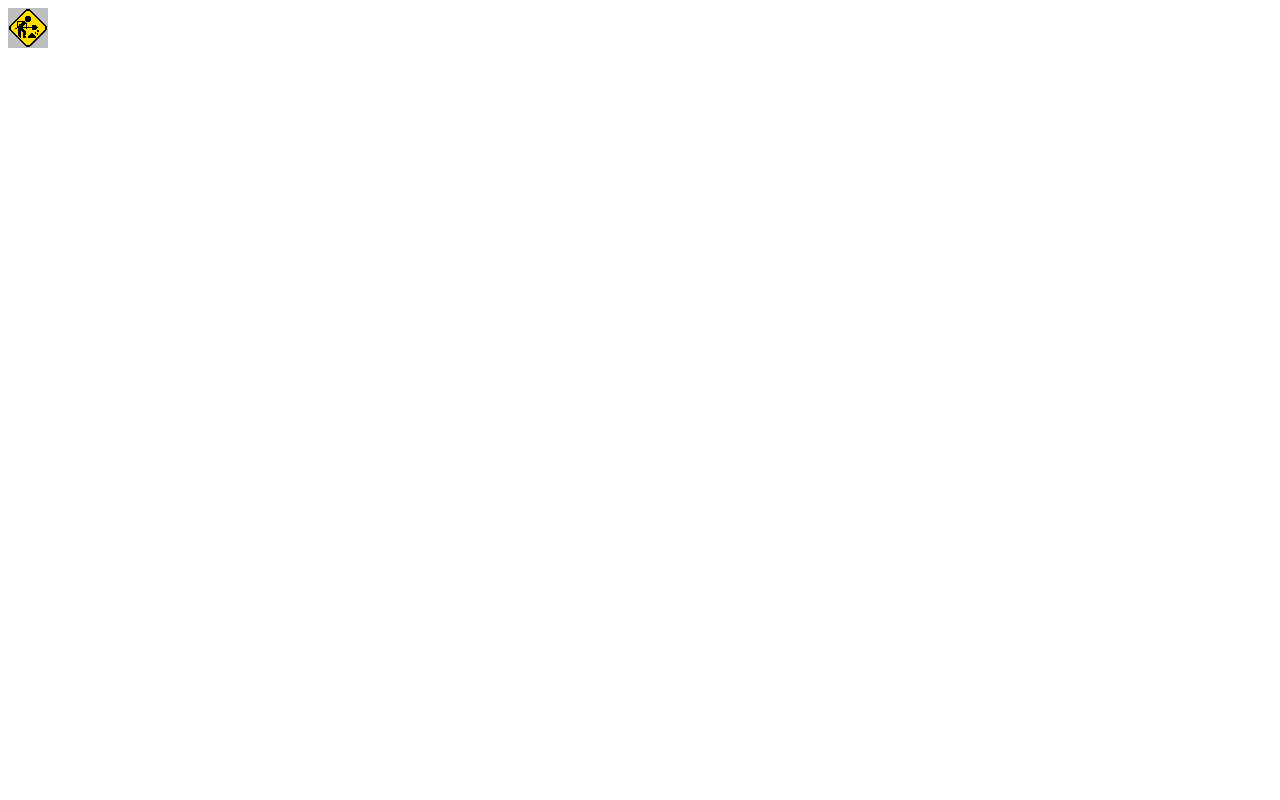
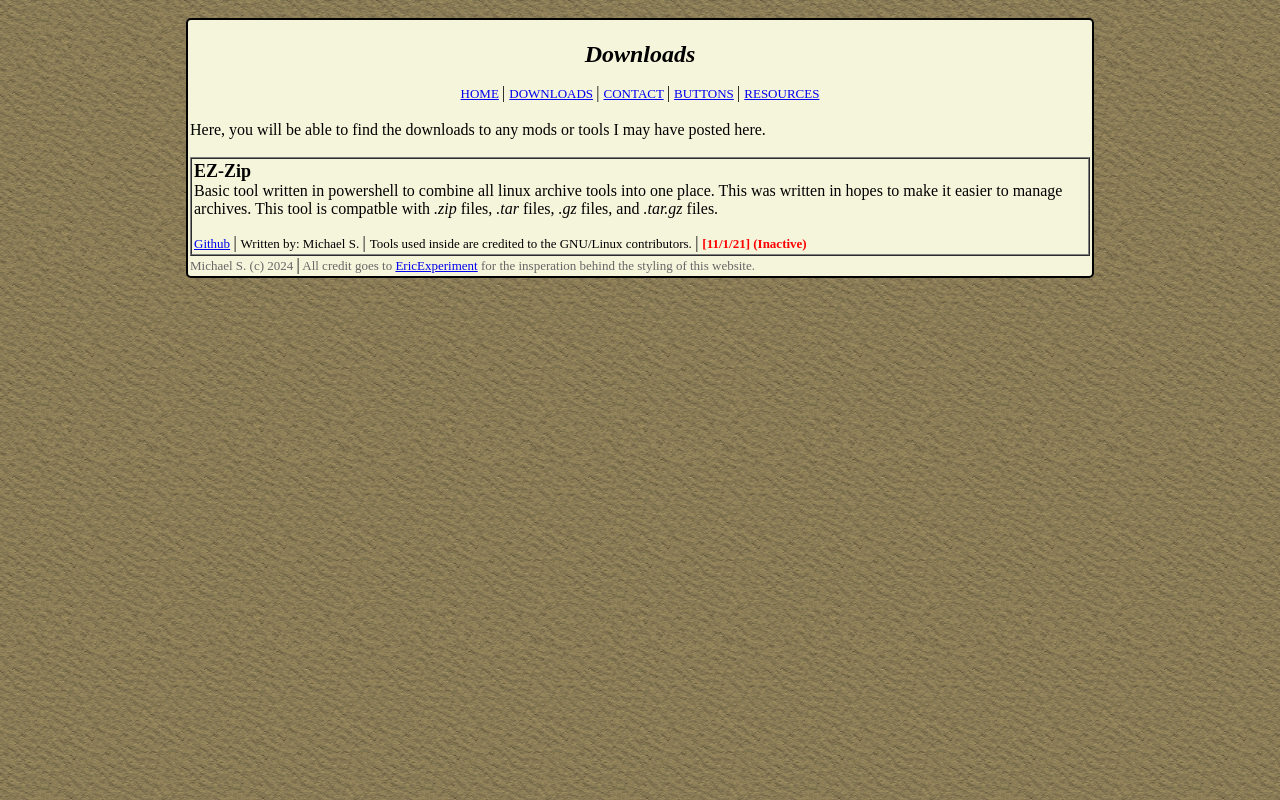
Before and after one commit to bear148/bear148.github.io, a plain HTML site: page pages/downloads.htm in a window 1280 px wide. Drawn offline with Linux system fonts and the light colour scheme.

Commit message:
Added downloads page functionality

```diff
--- a/pages/downloads.htm
+++ b/pages/downloads.htm
@@ -1,3 +1,93 @@
+<!DOCTYPE html>
+<html lang="en">
+<head>
+    <meta charset="UTF-8">
+    <meta name="viewport" content="width=device-width, initial-scale=1.0">
+    <title>MS PAGE TITLE</title>
+    <link rel="stylesheet" href="/style/style.css">
+</head>
 <body>
-    <img src="/images/construction2.gif">
+    <div id="main">
+        <center>
+            <table>
+                <tbody>
+                    <tr>
+                        <td valign="top">
+                            <p align="center">
+                                <font id="header" size="5">
+                                    <b>Downloads</b>
+                                </font>
+                            </p>
+                            <p align="center" id="bar">
+                                <font size="2">
+                                    <a href="../index.htm">HOME</a>
+                                </font>
+                                |
+                                <font size="2">
+                                    <a href="/pages/downloads.htm">DOWNLOADS</a>
+                                </font>
+                                |
+                                <font size="2">
+                                    <a href="/pages/contact.htm">CONTACT</a>
+                                </font>
+                                |
+                                <font size="2">
+                                    <a href="/pages/buttons.htm">BUTTONS</a>
+                                </font>
+                                |
+                                <font size="2">
+                                    <a href="/pages/resources.htm">RESOURCES</a>
+                                </font>
+                            </p>
+                        </td>
+                    </tr>
+                </tbody>
+            </table>
+        </center>
+        <table width="100%" cellspacing="0" cellpadding="0" border="0">
+            <tbody>
+                <tr>
+                    <td>
+                        <font>
+                            Here, you will be able to find the downloads to any mods or tools I may have posted here.
+                        </font>
+                    </td>
+                </tr>
+            </tbody>
+        </table>
+        <br>
+        <table width="100%" cellspacing="0" cellpadding="2" border="1">
+            <tbody>
+                <tr>
+                    <td class="file" valign="top">
+                        <div class="file-container">
+                            <font size="4">
+                                <b>EZ-Zip</b>
+                            </font>
+                            <p align="left" class="description">
+                                Basic tool written in powershell to combine all linux archive tools into one place. This was written in hopes to make it easier to manage archives. This tool is compatble with <i>.zip</i> files, <i>.tar</i> files, <i>.gz</i> files, and <i>.tar.gz</i> files.
+                            </p>
+                            <font size="-1">
+                                <a href="https://github.com/bear148/Easy-Zip">Github</a>
+                            </font>
+                            |
+                            <font size="-1">
+                                Written by: Michael S.
+                            </font>
+                            |
+                            <font size="-1">
+                                Tools used inside are credited to the GNU/Linux contributors.
+                            </font>
+                            |
+                            <font size="-1" color="red">
+                                <b>[11/1/21] (Inactive)</b>
+                            </font>
+                        </div>
+                    </td>
+                </tr>
+            </tbody>
+        </table>
+        <font size="-1" color="#666666" id="foo">Michael S. (c) 2024 </font>|<font size="-1" color="#666666" id="foo"> All credit goes to <a href="http://www.ericexperiment.com/">EricExperiment</a> for the insperation behind the styling of this website.</font>
+    </div>
 </body>
+</html>
--- a/style/style.css
+++ b/style/style.css
@@ -1,3 +1,9 @@
+:root {
+    --color: beige;
+    --main-width: 900px;
+    --brown: rgb(108, 43, 0);
+}
+
 body {
     background-image: url("/images/sand.jpg");
     background-repeat: repeat;
@@ -6,12 +12,13 @@ body {
 }
 
 #main {
-    max-width: 900px;
+    max-width: var(--main-width);
     margin-left: auto;
     margin-right: auto;
-    background-color: beige;
+    background-color: var(--color);
     border-radius: 5px;
     border: 2px solid black;
+    padding: 2px;
 }
 
 #badges {
@@ -26,3 +33,14 @@ body {
     padding-left: 5px;
     padding-right: 5px;
 }
+
+#pages a:hover {
+    color: var(--brown);
+}
+
+.file {
+    width: 80%;
+}
+.file-container p {
+    margin-top: 0px;
+}
```
Also changed, not shown: index.htm (+1 -1 lines), 1 other file.
